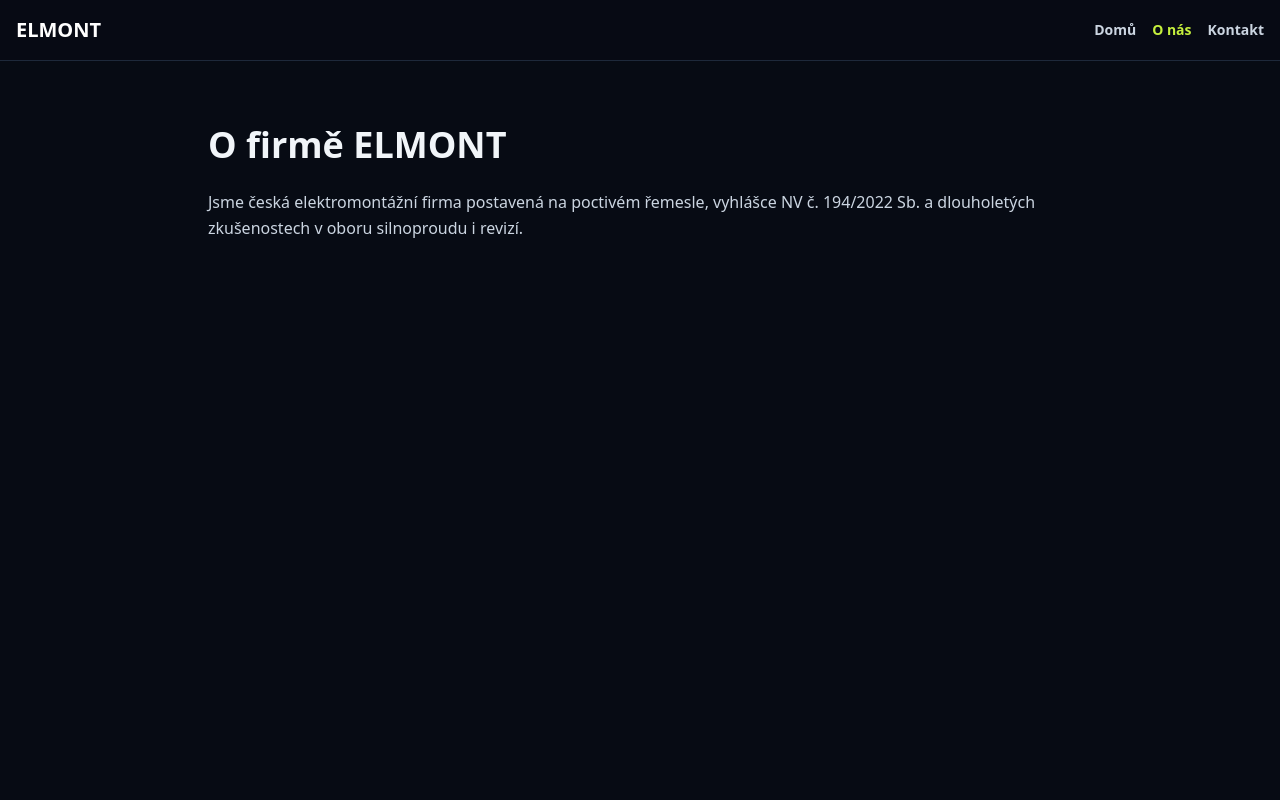
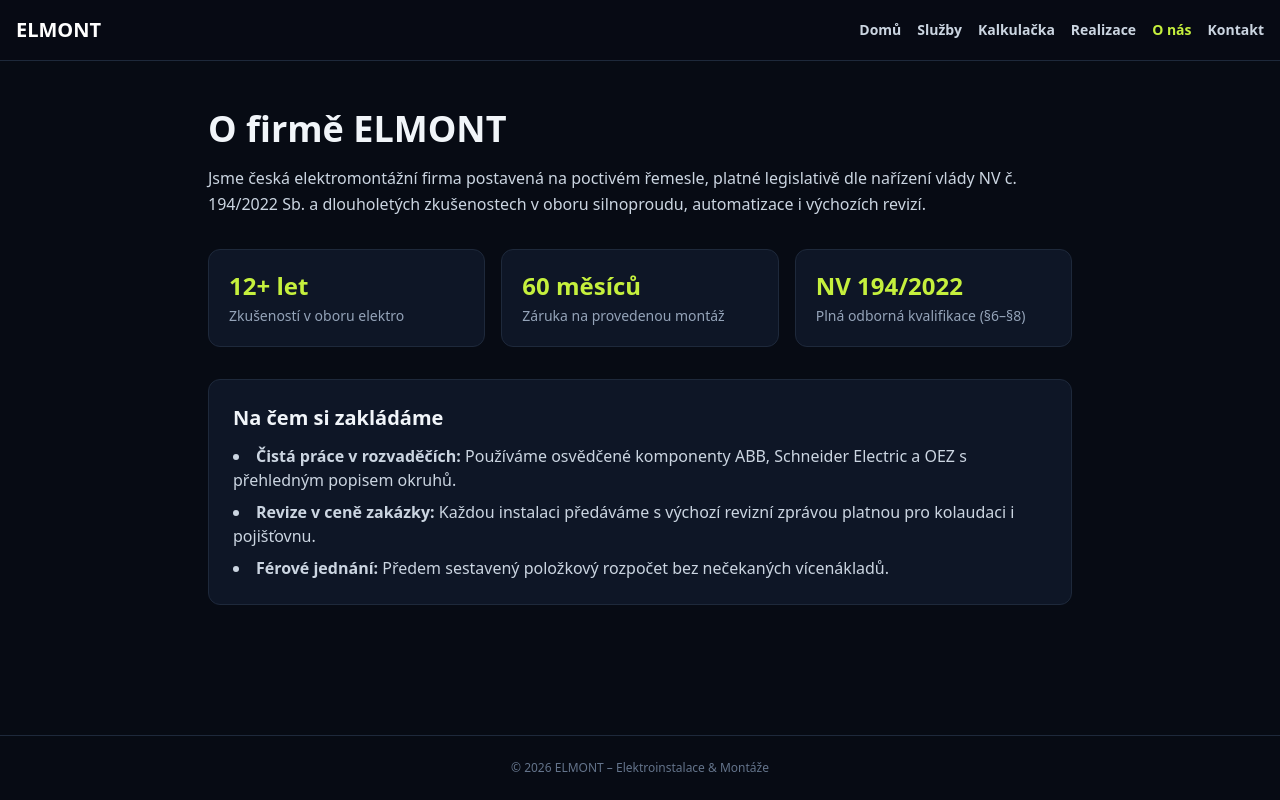
Before and after one commit to MarekValek/Elmont, a plain HTML site: page o-nas.html in a window 1280 px wide. Drawn offline with nearby package versions, Linux system fonts and the light colour scheme.

Commit message:
Revise 'O nás' page layout and content
Updated the layout and content of the 'O nás' page to enhance readability and provide more detailed information about the company.

```diff
--- a/o-nas.html
+++ b/o-nas.html
@@ -10,17 +10,53 @@
 <body class="bg-elmont-base text-slate-100 flex flex-col min-h-screen">
     <header class="sticky top-0 z-40 bg-elmont-base/90 border-b border-slate-800 p-4">
         <div class="max-w-7xl mx-auto flex justify-between items-center">
-            <a href="index.html" class="font-heading font-extrabold text-xl text-white">ELMONT</a>
-            <nav class="flex gap-4 text-sm font-bold">
-                <a href="index.html" class="text-slate-300">Domů</a>
+            <a href="index.html" class="font-extrabold text-xl text-white">ELMONT</a>
+            <nav class="flex flex-wrap gap-4 text-sm font-bold">
+                <a href="index.html" class="text-slate-300 hover:text-white">Domů</a>
+                <a href="sluzby.html" class="text-slate-300 hover:text-white">Služby</a>
+                <a href="kalkulacka.html" class="text-slate-300 hover:text-white">Kalkulačka</a>
+                <a href="realizace.html" class="text-slate-300 hover:text-white">Realizace</a>
                 <a href="o-nas.html" class="text-elmont-volt">O nás</a>
-                <a href="kontakt.html" class="text-slate-300">Kontakt</a>
+                <a href="kontakt.html" class="text-slate-300 hover:text-white">Kontakt</a>
             </nav>
         </div>
     </header>
-    <main class="max-w-4xl mx-auto px-4 py-16 flex-grow space-y-6">
-        <h1 class="text-4xl font-extrabold">O firmě ELMONT</h1>
-        <p class="text-slate-300 leading-relaxed">Jsme česká elektromontážní firma postavená na poctivém řemesle, vyhlášce NV č. 194/2022 Sb. a dlouholetých zkušenostech v oboru silnoproudu i revizí.</p>
+
+    <main class="max-w-4xl mx-auto px-4 py-12 flex-grow space-y-8 w-full">
+        <div class="space-y-4">
+            <h1 class="text-3xl sm:text-4xl font-extrabold">O firmě ELMONT</h1>
+            <p class="text-slate-300 leading-relaxed">
+                Jsme česká elektromontážní firma postavená na poctivém řemesle, platné legislativě dle nařízení vlády NV č. 194/2022 Sb. a dlouholetých zkušenostech v oboru silnoproudu, automatizace i výchozích revizí.
+            </p>
+        </div>
+
+        <div class="grid grid-cols-1 sm:grid-cols-3 gap-4">
+            <div class="bg-elmont-surface border border-slate-800 rounded-xl p-5">
+                <div class="text-2xl font-extrabold text-elmont-volt">12+ let</div>
+                <div class="text-sm text-slate-400 mt-1">Zkušeností v oboru elektro</div>
+            </div>
+            <div class="bg-elmont-surface border border-slate-800 rounded-xl p-5">
+                <div class="text-2xl font-extrabold text-elmont-volt">60 měsíců</div>
+                <div class="text-sm text-slate-400 mt-1">Záruka na provedenou montáž</div>
+            </div>
+            <div class="bg-elmont-surface border border-slate-800 rounded-xl p-5">
+                <div class="text-2xl font-extrabold text-elmont-volt">NV 194/2022</div>
+                <div class="text-sm text-slate-400 mt-1">Plná odborná kvalifikace (§6–§8)</div>
+            </div>
+        </div>
+
+        <div class="bg-elmont-surface border border-slate-800 rounded-xl p-6 space-y-3">
+            <h2 class="text-xl font-bold">Na čem si zakládáme</h2>
+            <ul class="list-disc list-inside text-slate-300 space-y-2 text-sm sm:text-base">
+                <li><strong>Čistá práce v rozvaděčích:</strong> Používáme osvědčené komponenty ABB, Schneider Electric a OEZ s přehledným popisem okruhů.</li>
+                <li><strong>Revize v ceně zakázky:</strong> Každou instalaci předáváme s výchozí revizní zprávou platnou pro kolaudaci i pojišťovnu.</li>
+                <li><strong>Férové jednání:</strong> Předem sestavený položkový rozpočet bez nečekaných vícenákladů.</li>
+            </ul>
+        </div>
     </main>
+
+    <footer class="border-t border-slate-800 p-6 text-center text-xs text-slate-500">
+        &copy; 2026 ELMONT – Elektroinstalace &amp; Montáže
+    </footer>
 </body>
 </html>
```
